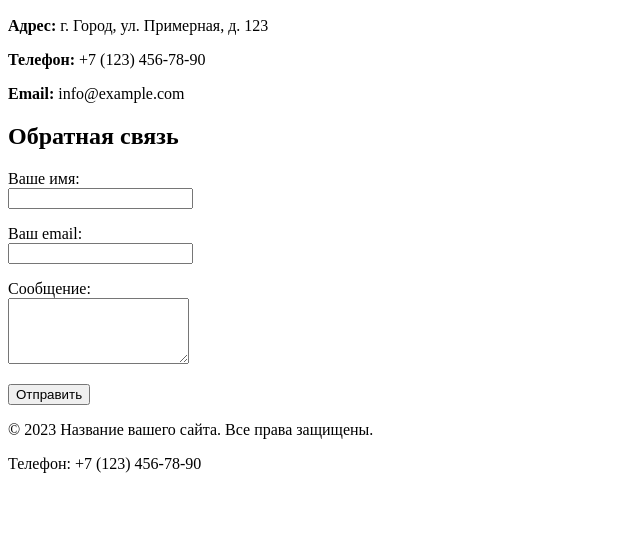
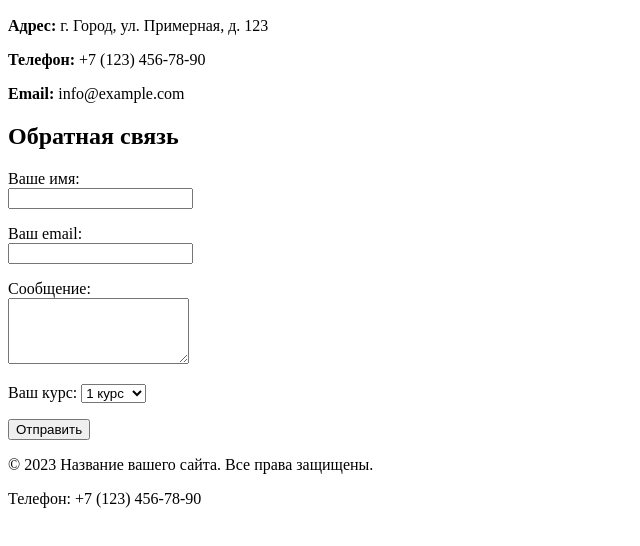
Before and after one commit to nizi52/vuz, a plain HTML site: page contacts.html in a window 1280 px wide. Shown: the part 240-786 px from the top of the page, without its empty margins (0-640 px from the left). Drawn offline with Linux system fonts and the light colour scheme.

Commit message:
minor changes

```diff
--- a/src/contacts.html
+++ b/contacts.html
@@ -56,6 +56,16 @@
                     <textarea id="message" name="message" rows="4"></textarea>
                 </p>
                 <p>
+                    <label for="cource">Ваш курс:</label>
+                    <select id="cource" name="cource">
+                        <option value="1">1 курс</option>
+                        <option value="2">2 курс</option>
+                        <option value="3">3 курс</option>
+                        <option value="4">4 курс</option>
+                        <option value="other">Другое</option>
+                    </select>
+                </p>
+                <p>
                     <button type="submit">Отправить</button>
                 </p>
             </form>
```
Also changed, not shown: about.html (renamed from src/about.html), index.html (renamed from src/index.html).
